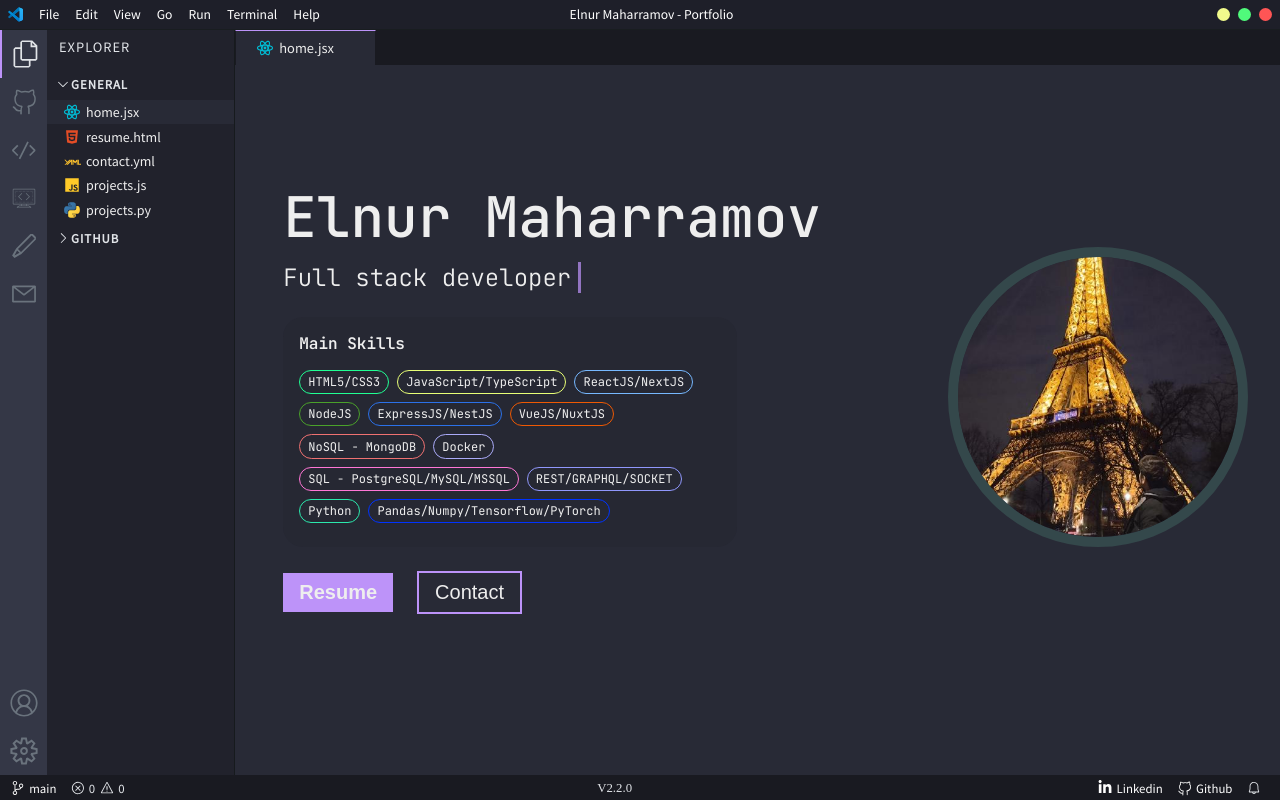
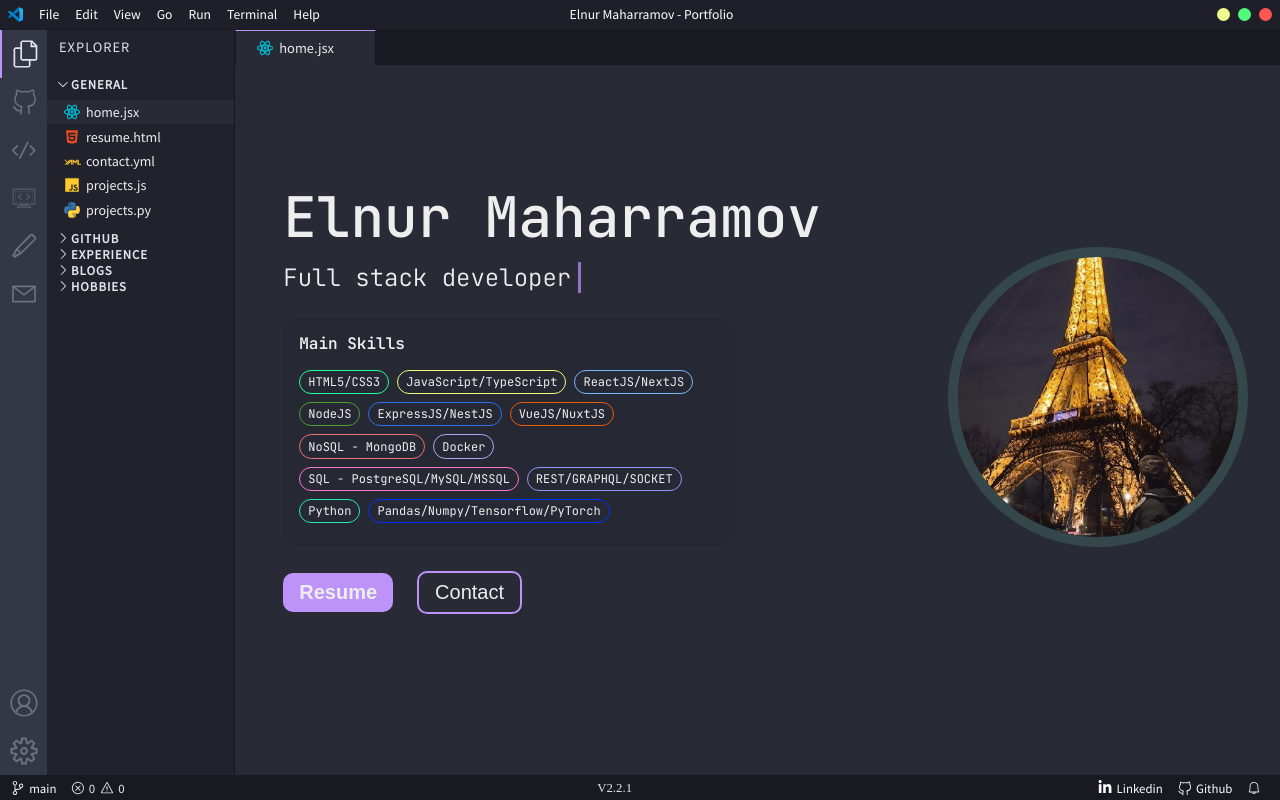
Before and after one commit to Elnur21/Elnur21.github.io, a Next.js app: page / in a window 1280 px wide. Built offline with nearby package versions, Linux system fonts and the light colour scheme.

Commit message:
add coming soon toastr

```diff
--- a/package.json
+++ b/package.json
@@ -1,6 +1,6 @@
 {
   "name": "my-portfolio",
-  "version": "2.2.0",
+  "version": "2.2.1",
   "private": true,
   "scripts": {
     "dev": "next dev --turbopack",
@@ -17,6 +17,7 @@
     "react": "^19.0.0",
     "react-dom": "^19.0.0",
     "react-github-calendar": "^4.5.4",
+    "react-toastify": "^11.0.3",
     "zustand": "^5.0.3"
   },
   "devDependencies": {
--- a/src/components/Explorer.jsx
+++ b/src/components/Explorer.jsx
@@ -1,54 +1,7 @@
 import { useState } from "react";
 import styles from "../styles/Explorer.module.css";
 import ExplorerItem from "./ExplorerItem";
-
-const explorerItems = [
-  {
-    title: "General",
-    items: [
-      {
-        name: "home.jsx",
-        path: "/",
-        icon: "react_icon.svg",
-      },
-      {
-        name: "resume.html",
-        path: "/resume",
-        icon: "html_icon.svg",
-      },
-      {
-        name: "contact.yml",
-        path: "/contact",
-        icon: "yml_icon.svg",
-      },
-      {
-        name: "projects.js",
-        path: "/projects-js",
-        icon: "js_icon.svg",
-      },
-      {
-        name: "projects.py",
-        path: "/projects-py",
-        icon: "py_icon.svg",
-      },
-    ],
-  },
-  {
-    title: "Github",
-    items: [
-      {
-        name: "languages.json",
-        path: "/languages",
-        icon: "json_icon.svg",
-      },
-      {
-        name: "github.md",
-        path: "/github",
-        icon: "markdown_icon.svg",
-      },
-    ],
-  },
-];
+import { explorerItems } from "@/libs/constants";
 
 const Explorer = () => {
   const [activeMenus, setActiveMenu] = useState("General");
--- a/src/components/Titlebar.jsx
+++ b/src/components/Titlebar.jsx
@@ -1,7 +1,9 @@
 import Image from "next/image";
 import styles from "../styles/Titlebar.module.css";
+import { toast } from "react-toastify";
 
 const Titlebar = () => {
+  const comingSoon = () => toast("Coming soon...");
   return (
     <section className={styles.titlebar}>
       <Image
@@ -12,19 +14,19 @@ const Titlebar = () => {
         className={styles.icon}
       />
       <div className={styles.items}>
-        <p>File</p>
-        <p>Edit</p>
-        <p>View</p>
-        <p>Go</p>
-        <p>Run</p>
-        <p>Terminal</p>
-        <p>Help</p>
+        <p onClick={comingSoon}>File</p>
+        <p onClick={comingSoon}>Edit</p>
+        <p onClick={comingSoon}>View</p>
+        <p onClick={comingSoon}>Go</p>
+        <p onClick={comingSoon}>Run</p>
+        <p onClick={comingSoon}>Terminal</p>
+        <p onClick={comingSoon}>Help</p>
       </div>
       <p className={styles.title}>Elnur Maharramov - Portfolio</p>
       <div className={styles.windowButtons}>
-        <span className={styles.minimize}></span>
-        <span className={styles.maximize}></span>
-        <span className={styles.close}></span>
+        <span onClick={comingSoon} className={styles.minimize}></span>
+        <span onClick={comingSoon} className={styles.maximize}></span>
+        <span onClick={comingSoon} className={styles.close}></span>
       </div>
     </section>
   );
--- /dev/null
+++ b/src/libs/constants.js
@@ -0,0 +1,59 @@
+export const explorerItems = [
+  {
+    title: "General",
+    items: [
+      {
+        name: "home.jsx",
+        path: "/",
+        icon: "react_icon.svg",
+      },
+      {
+        name: "resume.html",
+        path: "/resume",
+        icon: "html_icon.svg",
+      },
+      {
+        name: "contact.yml",
+        path: "/contact",
+        icon: "yml_icon.svg",
+      },
+      {
+        name: "projects.js",
+        path: "/projects-js",
+        icon: "js_icon.svg",
+      },
+      {
+        name: "projects.py",
+        path: "/projects-py",
+        icon: "py_icon.svg",
+      },
+    ],
+  },
+  {
+    title: "Github",
+    items: [
+      {
+        name: "languages.json",
+        path: "/languages",
+        icon: "json_icon.svg",
+      },
+      {
+        name: "github.md",
+        path: "/github",
+        icon: "markdown_icon.svg",
+      },
+    ],
+  },
+  {
+    title: "Experience",
+    items: [],
+  },
+  {
+    title: "Blogs",
+    items: [],
+  },
+  {
+    title: "Hobbies",
+    items: [],
+  },
+];
--- a/src/pages/_app.jsx
+++ b/src/pages/_app.jsx
@@ -4,6 +4,7 @@ import "@/styles/themes.css";
 import { Analytics } from "@vercel/analytics/react";
 import CustomHead from "@/components/Head";
 import Layout from "@/components/Layout";
+import { ToastContainer } from "react-toastify";
 
 function MyApp({ Component, pageProps }) {
   useEffect(() => {
@@ -19,6 +20,7 @@ function MyApp({ Component, pageProps }) {
     <Layout>
       <CustomHead title={`Elnur Maharramov | ${pageProps.title}`} />
       <Component {...pageProps} />
+      <ToastContainer />
       <Analytics />
     </Layout>
   );
--- a/src/pages/index.jsx
+++ b/src/pages/index.jsx
@@ -56,10 +56,10 @@ export default function HomePage() {
               </div>
             </div>
             <Link href="/resume">
-              <button className={styles.button}>Resume</button>
+              <button className={styles.button + " rounded"}>Resume</button>
             </Link>
             <Link href="/contact">
-              <button className={styles.outlined}>Contact</button>
+              <button className={styles.outlined + " rounded"}>Contact</button>
             </Link>
           </div>
           <div className={styles.right}>
```
